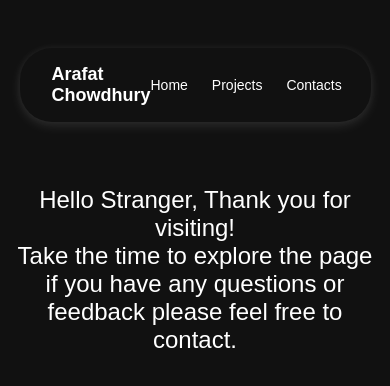
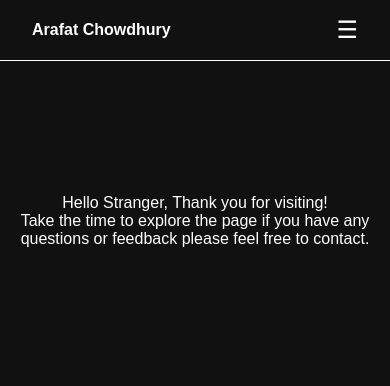
Before and after one commit to Arafatc27/Portfolio, a React (Vite) app in the folder my-app/: page / in a window 390 px wide. Shown: the top 386 px of the page. Built offline with nearby package versions, Linux system fonts and the light colour scheme.

Commit message:
made it mobile responsive

```diff
--- a/my-app/src/Components/Contact.jsx
+++ b/my-app/src/Components/Contact.jsx
@@ -10,7 +10,6 @@ function Contact() {
   const handleSubmit = (e) => {
     e.preventDefault();
     console.log("Form submitted:", { name, email, phone });
-    // TODO: send to backend / email service
   };
 
   return (
--- a/my-app/src/Components/Home.css
+++ b/my-app/src/Components/Home.css
@@ -9,3 +9,11 @@ padding: 1rem;
 margin-top: 10%;
 color: white;
 }
+
+@media (max-width: 768px) {
+  .intro p {
+    font-size: 1rem;
+    margin-top: 30%;
+    padding: 1rem 0.5rem;
+  }
+}
--- a/my-app/src/Components/Navbar.css
+++ b/my-app/src/Components/Navbar.css
@@ -1,7 +1,8 @@
+/* Base */
 body, html {
   margin: 0;
   padding: 0;
-  background-color: #111111;
+  background-color: #111;
   font-family: sans-serif;
 }
 
@@ -10,36 +11,20 @@ body, html {
   display: flex;
   justify-content: space-between;
   align-items: center;
-  background-color: #111111;
-  padding: 1rem 2rem; /* Responsive padding */
-  width: 90%;
-  max-width: 40rem; /* About 960px, but in rem */
-  margin: 3rem auto; /* Centered with space above */
-  border-radius: 2rem;
-  box-shadow: 0 0.25rem 0.75rem rgba(255, 255, 255, 0.1),
-              0 0 0.625rem rgba(255, 255, 255, 0.05);
-  transition: transform 0.2s ease, box-shadow 0.2s ease;
+  background-color: #111;
+  padding: 1rem 2rem;
+  border-bottom: 1px solid white;
 }
 
-/* Left side (Name) */
-.navbar-left {
-  flex: 1;
+/* Name section */
+.name {
+  color: white;
+  font-weight: bold;
+  font-size: 1rem;
 }
 
-.navbar-left .name {
-  font-size: 1.125rem; /* 18px */
-  font-weight: bold;
-  color: white;
-}
-
-/* Right side (Links) */
-.navbar-right {
-  flex: 1;
-  display: flex;
-  justify-content: flex-end;
-}
-
-.navbar-right .nav-links {
+/* Desktop nav links */
+.nav-links {
   display: flex;
   list-style: none;
   gap: 1.5rem;
@@ -47,14 +32,78 @@ body, html {
   padding: 0;
 }
 
-.navbar-right .nav-links li a {
+.nav-links li a {
   text-decoration: none;
   color: white;
-  font-size: 0.875rem; /* 14px */
+  font-size: 1rem;
   font-weight: 500;
-  transition: color 0.2s ease;
 }
 
-.navbar-right .nav-links li a:hover {
-  color: #555;
+.nav-links li a:hover {
+  color: #888;
 }
+
+/* Hamburger icon (hidden on desktop) */
+.hamburger {
+  display: none;
+  font-size: 1.5rem;
+  color: white;
+  cursor: pointer;
+}
+
+/* Mobile full-screen menu */
+.mobile-menu {
+  position: fixed;
+  top: 0;
+  left: 0;
+  width: 100vw;
+  height: 100vh;
+  background-color: #000;
+  display: flex;
+  flex-direction: column;
+  padding: 2rem;
+  z-index: 1000;
+}
+
+/* Close icon */
+.close-icon {
+  align-self: flex-end;
+  font-size: 2rem;
+  color: white;
+  cursor: pointer;
+}
+
+/* Mobile links */
+.mobile-nav-links {
+  list-style: none;
+  padding: 0;
+  margin-top: 2rem;
+}
+
+.mobile-nav-links li {
+  margin-bottom: 1.5rem;
+}
+
+.mobile-nav-links li a {
+  text-decoration: none;
+  color: white;
+  font-size: 1.125rem;
+  font-weight: 500;
+}
+
+/* Responsive behavior */
+@media screen and (max-width: 768px) {
+  .nav-links {
+    display: none; /* Hide desktop links */
+  }
+
+  .hamburger {
+    display: block; /* Show hamburger */
+  }
+  /* Active underline for mobile menu */
+.active-mobile-link {
+  border-bottom: 2px solid white;
+  width: fit-content;
+}
+
+}
--- a/my-app/src/Components/Navbar.jsx
+++ b/my-app/src/Components/Navbar.jsx
@@ -1,29 +1,55 @@
-import React from "react";
+import React, { useState } from "react";
+import { Link, useLocation } from "react-router-dom"; // <== NEW
 import "./Navbar.css";
-import { Link } from 'react-router-dom';
-const Navbar =()=>{
-return(
+
+const Navbar = () => {
+    const [isMenuOpen, setIsMenuOpen] = useState(false);
+    const toggleMenu = () => setIsMenuOpen(!isMenuOpen);
+    const closeMenu = () => setIsMenuOpen(false);
+
+    const location = useLocation(); // <== NEW
+
+    const isActive = (path) => location.pathname === path;
+
+    return (
+        <>
             <nav className="navbar">
                 <div className="navbar-left">
-        <div className="name">
-            Arafat Chowdhury
-        </div>
+                    <div className="name">Arafat Chowdhury</div>
                 </div>
 
                 <div className="navbar-right">
                     <ul className="nav-links">
-            <li>
-                <Link to="/">Home</Link>
+                        <li><Link to="/">Home</Link></li>
+                        <li><Link to="/projects">Projects</Link></li>
+                        <li><Link to="/contact">Contacts</Link></li>
+                    </ul>
+                    <div className="hamburger" onClick={toggleMenu}>
+                        <span> &#9776;</span>
+                    </div>
+                </div>
+            </nav>
+
+            {isMenuOpen && (
+                <div className="mobile-menu">
+                    <div className="close-icon" onClick={closeMenu}>
+                        &times;
+                    </div>
+                    <ul className="mobile-nav-links">
+                        <li className={isActive("/") ? "active-mobile-link" : ""}>
+                            <Link to="/" onClick={closeMenu}>Home</Link>
                         </li>
-            <li>
-                <Link to="/projects">Projects</Link>
+                        <li className={isActive("/projects") ? "active-mobile-link" : ""}>
+                            <Link to="/projects" onClick={closeMenu}>Projects</Link>
                         </li>
-            <li>
-                <Link to="/contact">Contacts</Link>
+                        <li className={isActive("/contact") ? "active-mobile-link" : ""}>
+                            <Link to="/contact" onClick={closeMenu}>Contacts</Link>
                         </li>
                     </ul>
                 </div>
-</nav>
-)
-}
+            )}
+        </>
+    );
+};
+
 export default Navbar;
```
Lines whose indentation alone changed are shown as unchanged.
